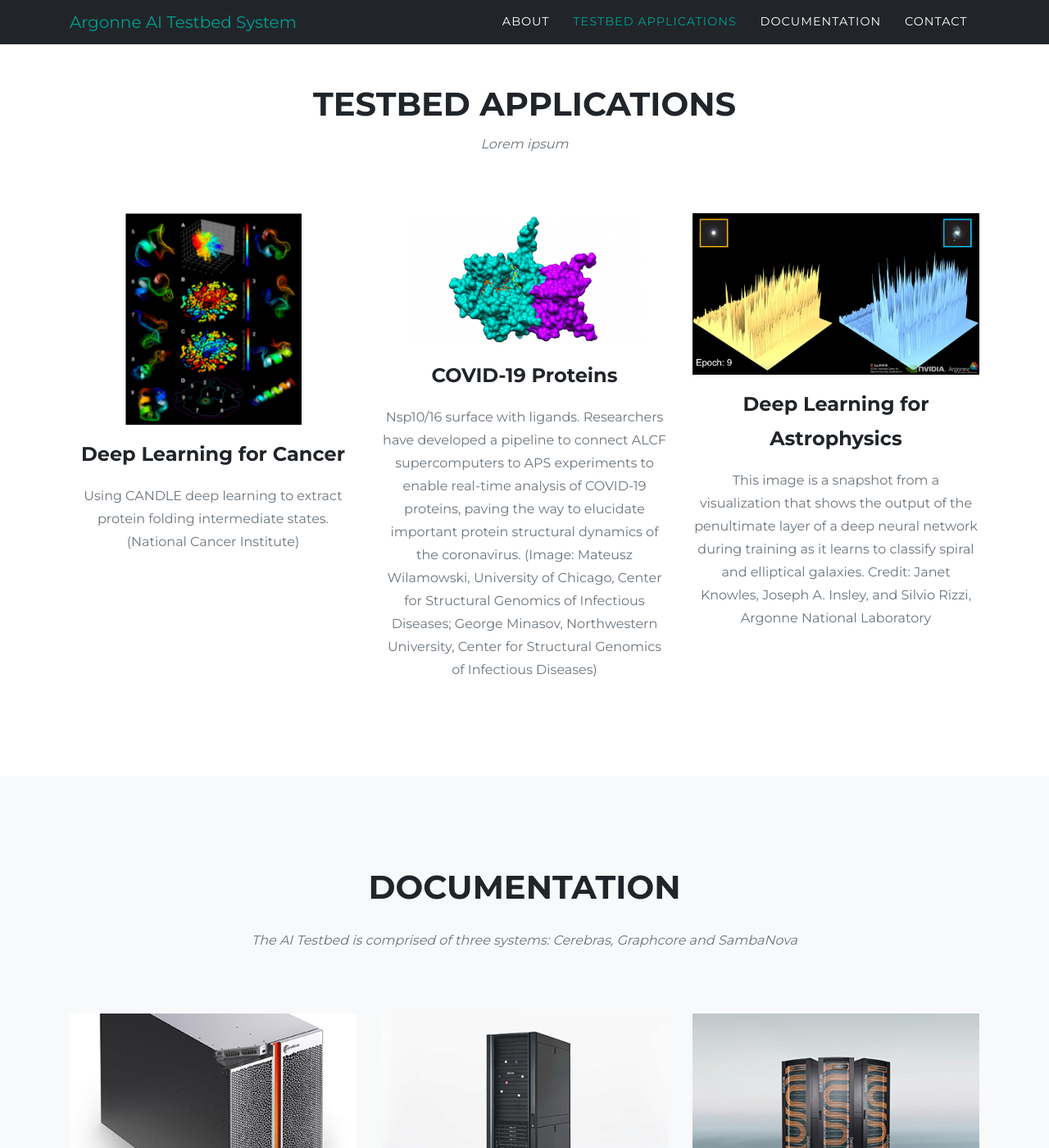
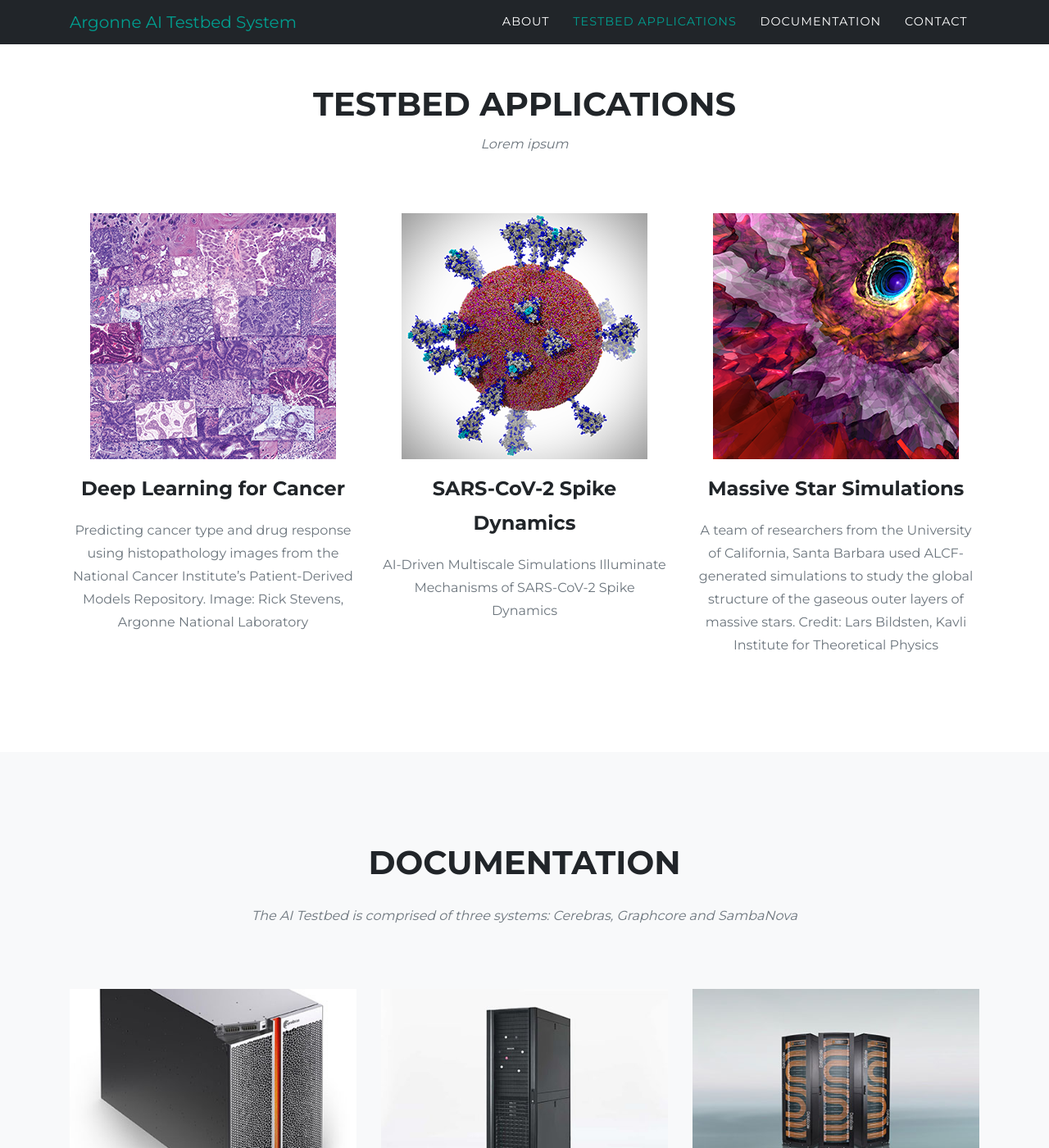
Before and after one commit to argonne-lcf/ALCF-AI-Testbed, a Jekyll site: the page built from docs/index.markdown, in a window 1280 px wide and 1400 px high, scrolled down 1319 px. Shown: the whole window at 82% size. Built offline with Jekyll 4.4.1, drawn with Linux system fonts in a browser that asks for light colours; some web fonts are replaced.

Commit message:
Updated science images and MkDocs configuration

```diff
--- a/docs/_data/sitetext.yml
+++ b/docs/_data/sitetext.yml
@@ -15,14 +15,14 @@ services:
     section: services
     list:
       - title: "Deep Learning for Cancer"
-        desc: "Using CANDLE deep learning to extract protein folding intermediate states. (National Cancer Institute)"
-        image: assets/img/services/DL_Cancer.png
-      - title: "COVID-19 Proteins"
-        desc: "Nsp10/16 surface with ligands. Researchers have developed a pipeline to connect ALCF supercomputers to APS experiments to enable real-time analysis of COVID-19 proteins, paving the way to elucidate important protein structural dynamics of the coronavirus. (Image: Mateusz Wilamowski, University of Chicago, Center for Structural Genomics of Infectious Diseases; George Minasov, Northwestern University, Center for Structural Genomics of Infectious Diseases)"
-        image: assets/img/services/COVID-19.png
-      - title: "Deep Learning for Astrophysics"
-        desc: "This image is a snapshot from a visualization that shows the output of the penultimate layer of a deep neural network during training as it learns to classify spiral and elliptical galaxies. Credit: Janet Knowles, Joseph A. Insley, and Silvio Rizzi, Argonne National Laboratory"
-        image: assets/img/services/DL_Astrophysics.png
+        desc: "Predicting cancer type and drug response using histopathology images from the National Cancer Institute's Patient-Derived Models Repository. Image: Rick Stevens, Argonne National Laboratory"
+        image: assets/img/services/Candle_300x300.png
+      - title: "SARS-CoV-2 Spike Dynamics"
+        desc: "AI-Driven Multiscale Simulations Illuminate Mechanisms of SARS-CoV-2 Spike Dynamics"
+        image: assets/img/services/Amaro_300x300.png
+      - title: "Massive Star Simulations"
+        desc: "A team of researchers from the University of California, Santa Barbara used ALCF-generated simulations to study the global structure of the gaseous outer layers of massive stars. Credit: Lars Bildsten, Kavli Institute for Theoretical Physics"
+        image: assets/img/services/bildsten_300x300.png
 
 portfolio:
     title: "Documentation"
--- a/docs/_data/style.yml
+++ b/docs/_data/style.yml
@@ -4,8 +4,8 @@ white: "#b8e2de"
 #black: "#000"
 
 #Image Customization
-header-image: "../img/header.png"
-contact-image: "../img/shutterstock_365203673.png"
+header-image: "../img/header-40.png"
+contact-image: "../img/shutterstock-40.png"
 
 #Font Awesome icon for portfolio grid when an item is hovered over
 #portfolio-icon: fas fa-expand-arrows-alt fa-3x #default: fas fa-plus fa-3x
```
Also changed, not shown: docs/_sass/layout/_about.scss (renamed from docs/_sass/layout/about.scss), docs/assets/img/services/Amaro_300x300.png (added), docs/assets/img/services/Candle_300x300.png (added), docs/assets/img/services/bildsten_300x300.png (added), 6 other files.
